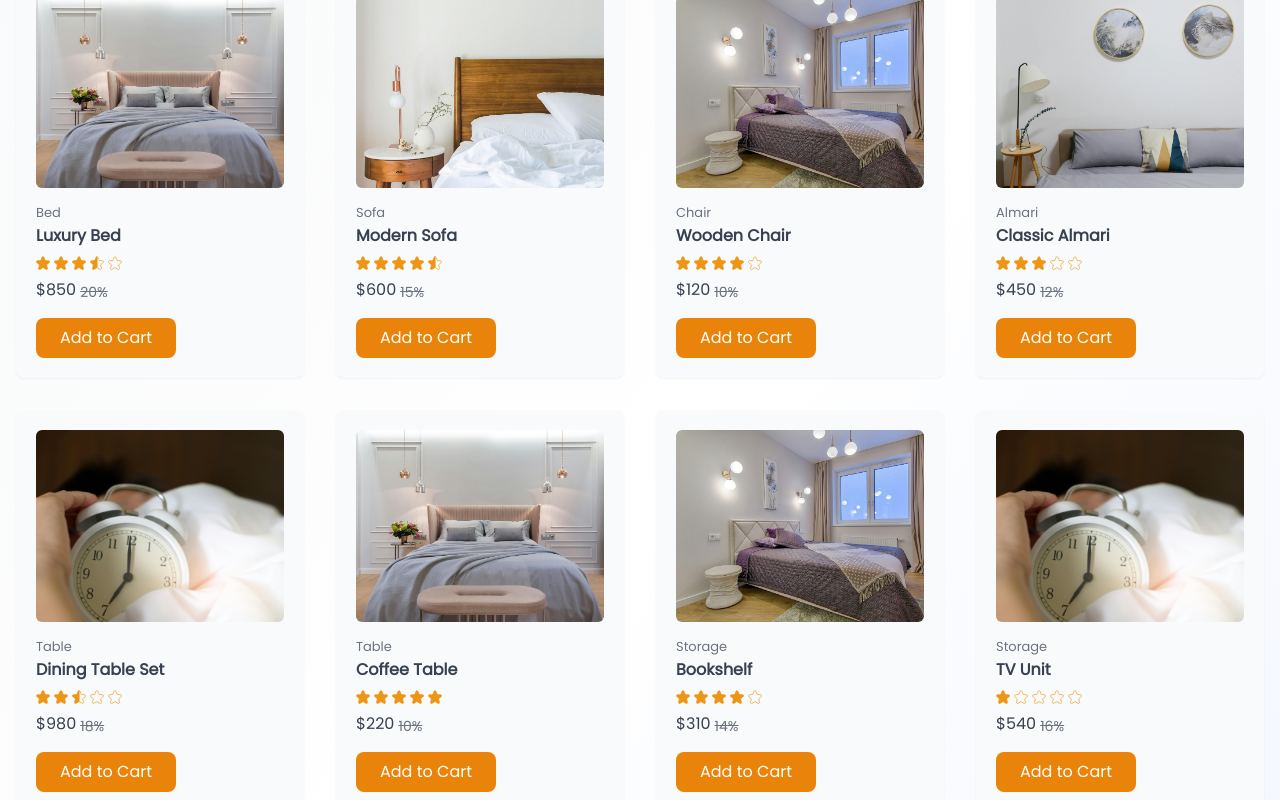
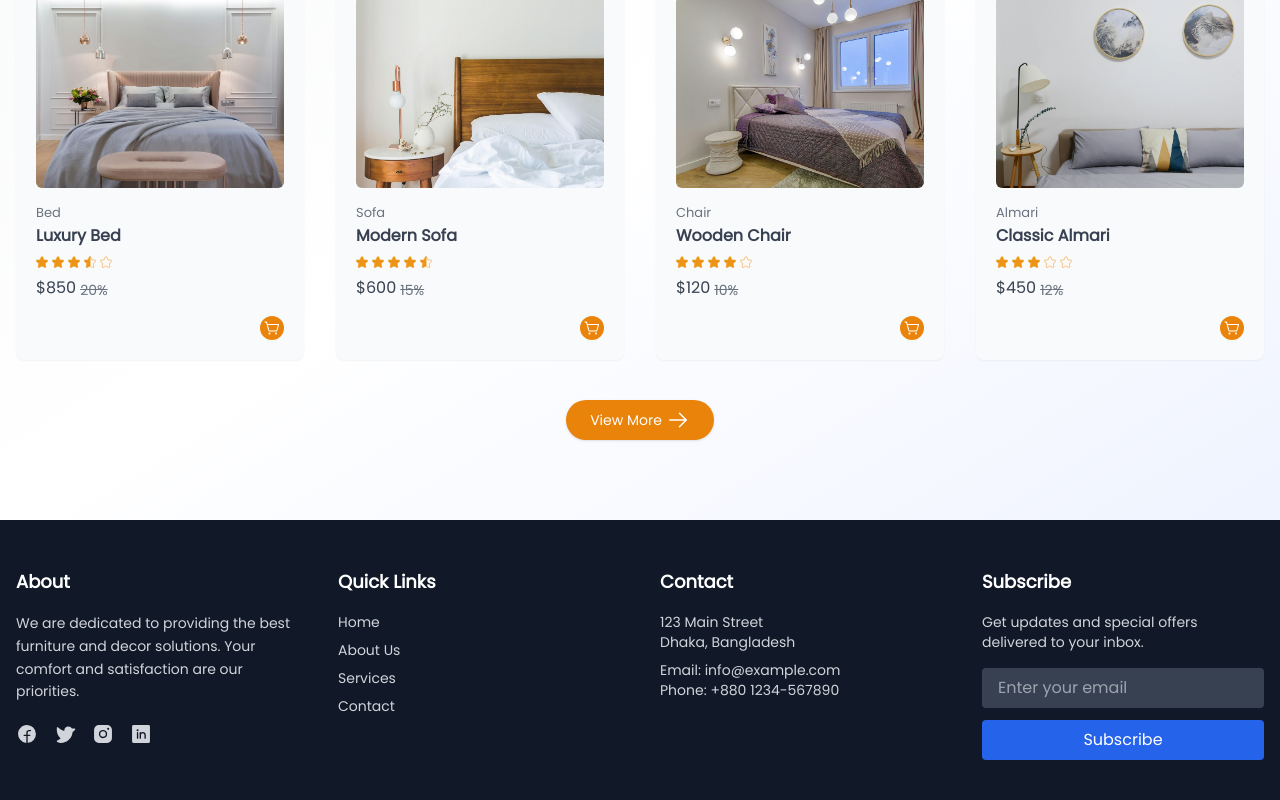
Before and after one commit to mdrubelhossain-me/tailwind-lading-page, a React (Vite) app: page / in a window 1280 px wide. Shown: the part 1594-2394 px from the top of the page. Built offline with nearby package versions, Linux system fonts and the light colour scheme.

Commit message:
view more button added

```diff
--- a/src/pages/shop/ProductCard.jsx
+++ b/src/pages/shop/ProductCard.jsx
@@ -1,5 +1,6 @@
 import React from "react";
 import { Link } from "react-router-dom";
+import { ShoppingCartSimple } from "@phosphor-icons/react";
 
 const ProductCard = ({ product }) => {
   const fullStars = Math.floor(product.rating);
@@ -28,8 +29,8 @@ const ProductCard = ({ product }) => {
                   <svg
                     key={index}
                     className="rating-icon"
-                    width="14"
-                    height="14"
+                    width="12"
+                    height="12"
                     viewBox="0 0 22 21"
                     stroke="#ED9615"
                     fill="none"
@@ -47,8 +48,8 @@ const ProductCard = ({ product }) => {
                   <svg
                     key={index}
                     className="rating-icon"
-                    width="14"
-                    height="14"
+                    width="12"
+                    height="12"
                     viewBox="0 0 22 21"
                     stroke="#ED9615"
                     fill="none"
@@ -70,8 +71,8 @@ const ProductCard = ({ product }) => {
                   <svg
                     key={index}
                     className="rating-icon"
-                    width="14"
-                    height="14"
+                    width="12"
+                    height="12"
                     viewBox="0 0 22 21"
                     stroke="#ED9615"
                     fill="none"
@@ -95,9 +96,11 @@ const ProductCard = ({ product }) => {
         </div>
 
         {/* Add to Cart */}
-        <button className="mt-4 px-6 py-2 bg-primary text-white rounded-lg hover:bg-primary-dark transition">
-          Add to Cart
-        </button>
+        <div className="flex justify-end">
+          <button className="mt-4 px-1 py-1 bg-primary text-white rounded-full hover:bg-primary-dark group hover:bg-secondary transition duration-200">
+            <ShoppingCartSimple size={16} className="group-hover:text-white" />
+          </button>
+        </div>
       </div>
     </div>
   );
--- a/src/pages/shop/Products.jsx
+++ b/src/pages/shop/Products.jsx
@@ -1,16 +1,19 @@
 import React, { useState } from "react";
 import productsData from "../../utils/products";
 import ProductCard from "../shop/ProductCard";
+import { ArrowRight } from "@phosphor-icons/react";
 
 const Products = ({ title }) => {
   const [filteredProducts, setFilteredProducts] = useState(productsData);
   const [activeCategory, setActiveCategory] = useState("All");
+  const [showAll, setShowAll] = useState(false);
 
   const categories = ["All", "Sofa", "Bed", "Chair", "Almari"];
 
   // Handle category filtering
   const handleCategoryChange = (category) => {
     setActiveCategory(category);
+    setShowAll(false); // category change then again show 4 products
     if (category === "All") {
       setFilteredProducts(productsData);
     } else {
@@ -20,6 +23,11 @@ const Products = ({ title }) => {
       setFilteredProducts(filtered);
     }
   };
+
+  // কটা প্রোডাক্ট দেখাবে সেটা নির্ধারণ
+  const displayedProducts = showAll
+    ? filteredProducts
+    : filteredProducts.slice(0, 4);
 
   return (
     <div className="relative z-10">
@@ -52,10 +60,23 @@ const Products = ({ title }) => {
 
         {/* Product Grid */}
         <div className="grid grid-cols-1 sm:grid-cols-2 md:grid-cols-3 lg:grid-cols-4 gap-8 lg:px-4 2xl:px-0">
-          {filteredProducts.map((product) => (
+          {displayedProducts.map((product) => (
             <ProductCard key={product.id} product={product} />
           ))}
         </div>
+
+        {/* View More Button */}
+        {!showAll && filteredProducts.length > 4 && (
+          <div className="mt-10 flex justify-center">
+            <button
+              onClick={() => setShowAll(true)}
+              className="flex gap-1 items-center px-6 py-2 bg-primary text-white text-sm font-primary rounded-full shadow hover:bg-secondary transition duration-300"
+            >
+              <span>View More</span>
+              <ArrowRight size={24} />
+            </button>
+          </div>
+        )}
       </div>
     </div>
   );
--- a/src/pages/shop/Shop.jsx
+++ b/src/pages/shop/Shop.jsx
@@ -1,7 +1,6 @@
 import React from "react";
 import Bg from "../../assets/images/bg4.jpg";
 import Breadcrumb from "../../components/Breadcrumb";
-import { Phone, EnvelopeSimple, MapPin } from "@phosphor-icons/react";
 import Products from "./Products";
 
 const Shop = () => {
```
